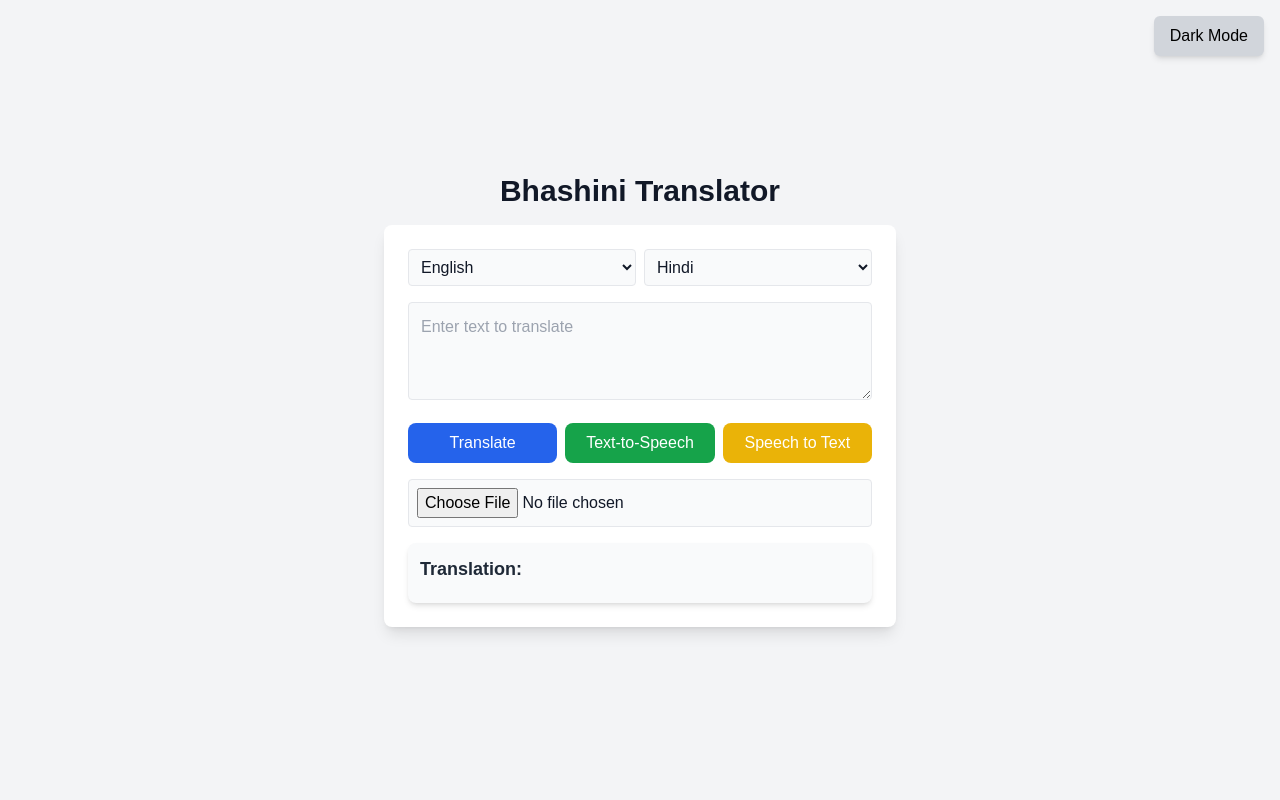
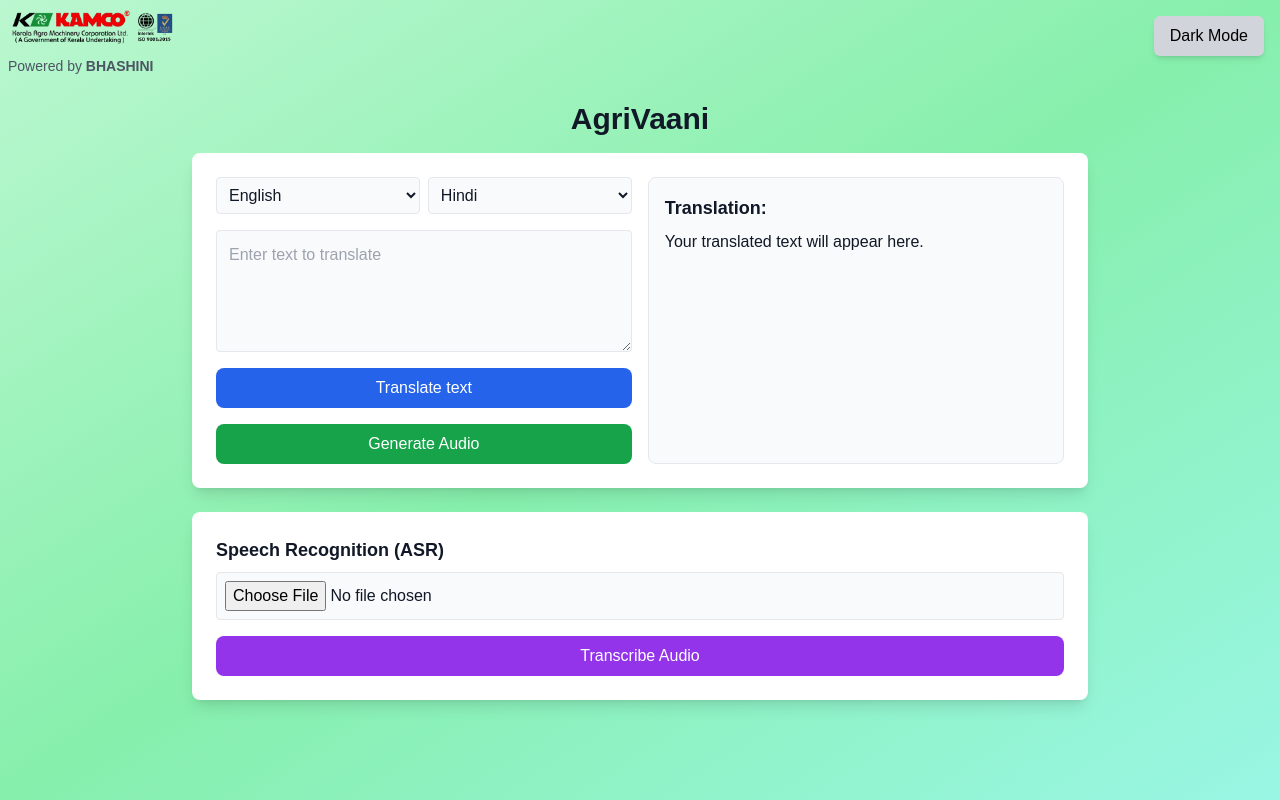
Before and after one commit to NoelG2002/Bhashini-python-front-end, a Next.js app: page / in a window 1280 px wide. Built offline with nearby package versions, Linux system fonts and the light colour scheme.

Commit message:
Update page.tsx

```diff
--- a/app/page.tsx
+++ b/app/page.tsx
@@ -1,23 +1,23 @@
+
+
+
 "use client";
 
 import { useState, useEffect } from "react";
 import axios from "axios";
 import Head from "next/head";
 
-const ThemeToggle = () => {
-  const [theme, setTheme] = useState("light");
+const ThemeToggle = ({ theme, setTheme }: { theme: string; setTheme: (theme: string) => void }) => {
+  useEffect(() => {
+    localStorage.setItem("theme", theme);
+    document.documentElement.classList.toggle("dark", theme === "dark");
 
-  useEffect(() => {
-    const storedTheme = localStorage.getItem("theme") || "light";
-    setTheme(storedTheme);
-    document.documentElement.classList.toggle("dark", storedTheme === "dark");
-  }, []);
+    // Change background color based on theme
+    document.body.style.backgroundColor = theme === "dark" ? "#1a202c" : "#f3f4f6"; // Tailwind dark:bg-gray-900 and light:bg-gray-100
+  }, [theme]);
 
   const toggleTheme = () => {
-    const newTheme = theme === "light" ? "dark" : "light";
-    setTheme(newTheme);
-    localStorage.setItem("theme", newTheme);
-    document.documentElement.classList.toggle("dark", newTheme === "dark");
+    setTheme(theme === "light" ? "dark" : "light");
   };
 
   return (
@@ -30,57 +30,63 @@ const ThemeToggle = () => {
   );
 };
 
+
 export default function Home() {
   const [text, setText] = useState("");
   const [translatedText, setTranslatedText] = useState("");
   const [sourceLang, setSourceLang] = useState("en");
   const [targetLang, setTargetLang] = useState("hi");
   const [audioFile, setAudioFile] = useState<File | null>(null);
-  const [loading, setLoading] = useState(false);
   const [audioUrl, setAudioUrl] = useState<string | null>(null);
+  const [theme, setTheme] = useState("light");
+
+  useEffect(() => {
+    const storedTheme = localStorage.getItem("theme") || "light";
+    setTheme(storedTheme);
+  }, []);
+
+
+  // Separate loading states
+  const [translating, setTranslating] = useState(false);
+  const [ttsLoading, setTtsLoading] = useState(false);
+  const [asrLoading, setAsrLoading] = useState(false);
 
   const languages = [
     { code: "as", label: "Assamese" },
     { code: "bn", label: "Bengali" },
-    { code: "brx", label: "Bodo" },
-    { code: "doi", label: "Dogri" },
     { code: "en", label: "English" },
-    { code: "gom", label: "Konkani" },
     { code: "hi", label: "Hindi" },
-    { code: "ks", label: "Kashmiri" },
-    { code: "mai", label: "Maithili" },
     { code: "ml", label: "Malayalam" },
     { code: "mr", label: "Marathi" },
-    { code: "mni", label: "Manipuri" },
     { code: "ne", label: "Nepali" },
     { code: "or", label: "Odia" },
     { code: "pa", label: "Punjabi" },
-    { code: "sa", label: "Sanskrit" },
-    { code: "sat", label: "Santali" },
-    { code: "sd", label: "Sindhi" },
     { code: "ta", label: "Tamil" },
     { code: "te", label: "Telugu" },
     { code: "ur", label: "Urdu" },
   ];
 
   const handleTranslate = async () => {
-    setLoading(true);
     try {
+      setTranslating(true);
+      setTranslatedText(""); // Reset previous translation before new request
+
       const response = await axios.post("https://bhashini-python-frd9.onrender.com/translate", {
         source_language: sourceLang,
         target_language: targetLang,
         text: text,
       });
+
       setTranslatedText(response.data.translated_text);
     } catch (error) {
       console.error("Translation error:", error);
     } finally {
-      setLoading(false);
+      setTranslating(false);
     }
   };
 
  const handleTextToSpeech = async () => {
-    setLoading(true);
+    setTtsLoading(true);
     try {
       const response = await axios.post("https://bhashini-python-frd9.onrender.com/tts", {
         source_language: sourceLang,
@@ -99,15 +105,15 @@ export default function Home() {
     } catch (error) {
       console.error("TTS error:", error);
     } finally {
-      setLoading(false);
+      setTtsLoading(false);
     }
   };
 
   const handleASR = async () => {
-    setLoading(true);
+    setAsrLoading(true);
     if (!audioFile) {
       console.error("No audio file selected");
-      setLoading(false);
+      setAsrLoading(false);
       return;
     }
 
@@ -125,54 +131,109 @@ export default function Home() {
     } catch (error) {
       console.error("ASR error:", error);
     } finally {
-      setLoading(false);
+      setAsrLoading(false);
     }
   };
 
   return (
-  <div className="min-h-screen flex flex-col items-center justify-center p-6 bg-gray-100 dark:bg-gray-900 text-gray-900 dark:text-white">
+<div
+  className={`min-h-screen flex flex-col items-center justify-center p-6 transition-colors duration-500 ${
+    theme === "dark"
+      ? "bg-gradient-to-br from-green-900 via-teal-800 to-green-700 text-white"
+      : "bg-gradient-to-br from-green-200 via-green-300 to-teal-200 text-gray-900"
+  }`}>
       <Head>
-      <title>Bhashini - Translate</title>
+        <title>AgriVaani</title>
       </Head>
 
-    <h1 className="text-3xl font-bold mb-4 text-center">Bhashini Translator</h1>
-    <ThemeToggle />
+   {/* Logo at Top Left */}
+      <div className="fixed top-2 left-2">
+        <img src="/logo with iso.png" alt="Logo" className="h-10" />
+        <p className="text-sm text-gray-600 mt-2">Powered by <span className="font-semibold">BHASHINI</span></p>
+      </div>
 
-    <div className="w-full max-w-lg bg-white dark:bg-gray-800 shadow-lg rounded-lg p-6 space-y-4">
+      <h1 className="text-3xl font-bold mb-4">AgriVaani</h1>
+      <ThemeToggle theme={theme} setTheme={setTheme} />
+
+      <div className="w-full max-w-4xl bg-white dark:bg-gray-800 shadow-lg rounded-lg p-6 flex space-x-4">
+        {/* Left Section: Input */}
+        <div className="w-1/2 flex flex-col space-y-4">
           <div className="flex space-x-2">
-        <select value={sourceLang} onChange={(e) => setSourceLang(e.target.value)} className="w-1/2 p-2 rounded border bg-gray-50 dark:bg-gray-700 focus:ring-2 focus:ring-blue-500">
-          {languages.map((lang) => <option key={lang.code} value={lang.code}>{lang.label}</option>)}
+            <select
+              value={sourceLang}
+              onChange={(e) => setSourceLang(e.target.value)}
+              className="w-1/2 p-2 rounded border bg-gray-50 dark:bg-gray-700"
+            >
+              {languages.map((lang) => (
+                <option key={lang.code} value={lang.code}>
+                  {lang.label}
+                </option>
+              ))}
             </select>
-        <select value={targetLang} onChange={(e) => setTargetLang(e.target.value)} className="w-1/2 p-2 rounded border bg-gray-50 dark:bg-gray-700 focus:ring-2 focus:ring-blue-500">
-          {languages.map((lang) => <option key={lang.code} value={lang.code}>{lang.label}</option>)}
+            <select
+              value={targetLang}
+              onChange={(e) => setTargetLang(e.target.value)}
+              className="w-1/2 p-2 rounded border bg-gray-50 dark:bg-gray-700"
+            >
+              {languages.map((lang) => (
+                <option key={lang.code} value={lang.code}>
+                  {lang.label}
+                </option>
+              ))}
             </select>
           </div>
 
-      <textarea className="w-full p-3 border rounded bg-gray-50 dark:bg-gray-700 focus:ring-2 focus:ring-blue-500"
-        value={text} onChange={(e) => setText(e.target.value)} placeholder="Enter text to translate" rows={3} />
+          <textarea
+            className="w-full p-3 border rounded bg-gray-50 dark:bg-gray-700"
+            value={text}
+            onChange={(e) => setText(e.target.value)}
+            placeholder="Enter text to translate"
+            rows={4}
+          />
 
-      <div className="flex space-x-2">
-        <button onClick={handleTranslate} className="w-1/3 bg-blue-600 text-white p-2 rounded-lg hover:bg-blue-700 transition">
-          Translate
+          <button
+            onClick={handleTranslate}
+            className="w-full bg-blue-600 text-white p-2 rounded-lg hover:bg-blue-700"
+            disabled={translating}
+          >
+            {translating ? "Translating..." : "Translate text"}
           </button>
-        <button onClick={handleTextToSpeech} className="w-1/3 bg-green-600 text-white p-2 rounded-lg hover:bg-green-700 transition">
-          Text-to-Speech
-        </button>
-        <button onClick={handleASR} className="w-1/3 bg-yellow-500 text-white p-2 rounded-lg hover:bg-yellow-600 transition">
-          Speech to Text
+          {/* TTS Button */}
+          <button
+            onClick={handleTextToSpeech}
+            className="mt-4 w-full bg-green-600 text-white p-2 rounded-lg hover:bg-green-700"
+            disabled={ttsLoading}
+          >
+            {ttsLoading ? "Generating..." : "Generate Audio "}
           </button>
         </div>
 
+        {/* Right Section: Translated Output */}
+        <div className="w-1/2 p-4 border rounded-lg bg-gray-50 dark:bg-gray-700">
+          <h2 className="text-lg font-semibold">Translation:</h2>
+          <p className="mt-2">{translatedText || "Your translated text will appear here."}</p>
+
+
       {audioUrl && <audio controls src={audioUrl} className="w-full mt-2 rounded-lg shadow-md" />}
+        </div>
+      </div>
 
-      <input type="file" onChange={(e) => setAudioFile(e.target.files?.[0] ?? null)} accept="audio/*" className="w-full border p-2 rounded bg-gray-50 dark:bg-gray-700 mt-1 focus:ring-2 focus:ring-blue-500" />
-
-      {loading && <p className="text-center text-blue-500">Processing...</p>}
-
-      <div className="bg-gray-50 dark:bg-gray-700 p-3 rounded-lg shadow-md">
-        <h2 className="text-lg font-semibold text-gray-800 dark:text-white">Translation:</h2>
-        <p className="mt-2 text-gray-900 dark:text-gray-200">{translatedText}</p>
-      </div>
+      {/* ASR Section */}
+      <div className="mt-6 w-full max-w-4xl bg-white dark:bg-gray-800 shadow-lg rounded-lg p-6">
+        <h2 className="text-lg font-semibold mb-2">Speech Recognition (ASR)</h2>
+        <input
+          type="file"
+          accept="audio/*"
+          onChange={(e) => setAudioFile(e.target.files?.[0] || null)}
+          className="w-full p-2 border rounded bg-gray-50 dark:bg-gray-700"
+        />
+        <button
+          onClick={handleASR}
+          className="mt-4 w-full bg-purple-600 text-white p-2 rounded-lg hover:bg-purple-700"
+          disabled={asrLoading || !audioFile}
+        >
+          {asrLoading ? "Processing..." : "Transcribe Audio"}
+        </button>
       </div>
     </div>
   );
```
Lines whose indentation alone changed are shown as unchanged.
